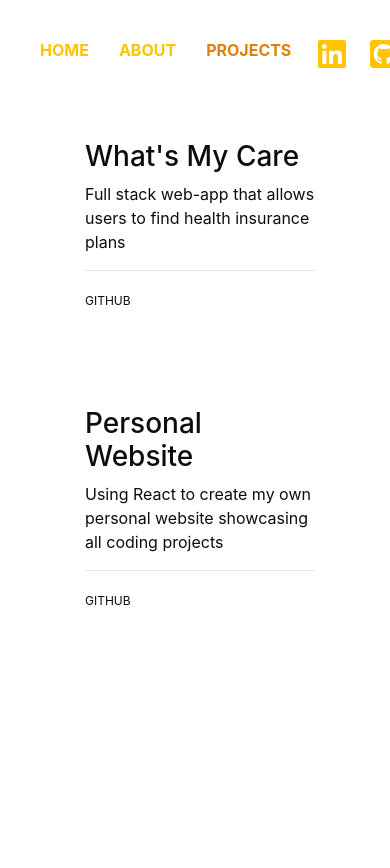
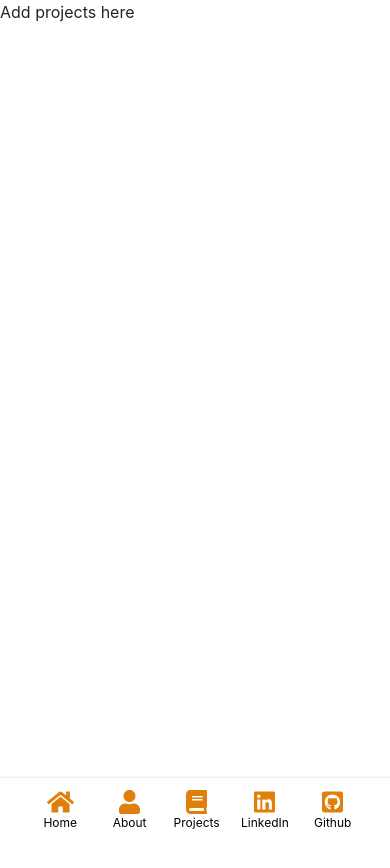
Before and after one commit to s-tao/personal-site, a React (Create React App) app: page /projects in a window 390 px wide. Shown: the top 868 px of the page. After the commit the page ends 844 px from the top, so only its background shows below. Built offline with nearby package versions, Linux system fonts and the light colour scheme; the HTML template or start-up script is replaced by a standard one.

Commit message:
added mobile styling for nav

```diff
--- a/src/Navbar/NavStyles.js
+++ b/src/Navbar/NavStyles.js
@@ -5,16 +5,13 @@ import { FontAwesomeIcon } from '@fortawesome/react-fontawesome';
 
 export const NavContainer = styled.div`
   display: flex;
-  height: 50px;
   margin: 25px;
   align-items: center;
+  justify-content: space-between;
 `;
 
 export const Navbar = styled.div`
-  ${'' /* padding: 8px; */}
   display: flex;
-  height: 25px;
-  justify-content: start;
 `;
 
 export const LinkStyle = styled(NavLink)`
@@ -30,7 +27,6 @@ export const LinkStyle = styled(NavLink)`
 export const SocialMedia = styled.div`
   display: flex;
   height: 25px;
-  margin-left: auto;
 `;
 
 export const IconStyle = styled(FontAwesomeIcon)`
@@ -39,3 +35,39 @@ export const IconStyle = styled(FontAwesomeIcon)`
   :hover {
       color: ${props => props.hover};
 `;
+
+/* mobile responsive */
+export const MobileNavContainer = styled(NavContainer)`
+  position: fixed;
+  width: 100vw;
+  bottom: 0;
+  margin: 0;
+  padding: 12px 24px;
+  background-color: #FFFFFF;
+  -webkit-box-shadow: 0px -1px 2px rgba(230,230,230,1);
+  -moz-box-shadow: 0px -1px 2px rgba(230,230,230,1);
+  box-shadow: 0px -1px 2px rgba(230,230,230,1);
+`;
+
+export const MobileNavbar = styled(Navbar)`
+  flex: 1;
+  padding: 0;
+  justify-content: space-around;
+  font-size: 12px;
+`;
+
+export const MobileNavLink = styled(NavLink)`
+  display: flex;
+  flex-direction: column;
+  align-items: center;
+`;
+
+export const MobileSocialMedia = styled.a`
+  color: ${props => props.color};
+  display: flex;
+  flex-direction: column;
+  align-items: center;
+`;
+
+export const MobileIconStyle = styled(IconStyle)`
+`;
--- a/src/Navbar/index.js
+++ b/src/Navbar/index.js
@@ -1,15 +1,82 @@
-import React from 'react';
+import React, { useEffect, useState } from 'react';
 import { NavContainer,
          Navbar,
          SocialMedia,
          IconStyle,
-         LinkStyle } from './NavStyles.js';
+         LinkStyle,
+         MobileNavContainer,
+         MobileNavbar,
+         MobileNavLink,
+         MobileIconStyle,
+         MobileSocialMedia
+       } from './NavStyles.js';
 import { faLinkedin, faGithubSquare } from '@fortawesome/free-brands-svg-icons';
+import { faHome, faUser, faBook } from '@fortawesome/free-solid-svg-icons'
 
 const Nav = ({ textColor, hoverColor, activeColor }) => {
 
+  const [mobileNav, setMobileNav] = useState(null);
+  const isMobile = mobileNav <= 640;
+
+  useEffect(() => {
+    setMobileNav(window.innerWidth);
+  }, []);
+
+  useEffect(() => {
+    // may switch to function dec. for global access
+    const handleResize = () => {
+      setMobileNav(window.innerWidth);
+    }
+
+    window.addEventListener("resize", handleResize);
+
+    return () => window.removeEventListener("resize", handleResize)
+  }, []);
+
 
   return (
+    <>
+      {isMobile ? (
+        <MobileNavContainer>
+          <MobileNavbar>
+            <MobileNavLink exact to="/">
+              <MobileIconStyle icon={faHome}
+                               color={hoverColor}
+                               size="2x">
+              </MobileIconStyle>
+              Home
+            </MobileNavLink>
+            <MobileNavLink to="/about">
+              <MobileIconStyle icon={faUser}
+                               color={hoverColor}
+                               size="2x">
+              </MobileIconStyle>
+              About
+            </MobileNavLink>
+            <MobileNavLink to="/projects">
+              <MobileIconStyle icon={faBook}
+                               color={hoverColor}
+                               size="2x">
+              </MobileIconStyle>
+              Projects
+            </MobileNavLink>
+            <MobileSocialMedia a href="https://www.linkedin.com/in/sarahtao/">
+              <MobileIconStyle icon={faLinkedin}
+                               color={hoverColor}
+                               size="2x">
+              </MobileIconStyle>
+              LinkedIn
+            </MobileSocialMedia>
+            <MobileSocialMedia a href="https://github.com/s-tao">
+              <MobileIconStyle icon={faGithubSquare}
+                               color={hoverColor}
+                               size="2x">
+              </MobileIconStyle>
+              Github
+            </MobileSocialMedia>
+          </MobileNavbar>
+        </MobileNavContainer>
+      ) : (
         <NavContainer>
           <Navbar>
             <LinkStyle exact to="/"
@@ -51,6 +118,9 @@ const Nav = ({ textColor, hoverColor, activeColor }) => {
             </a>
           </SocialMedia>
       </NavContainer>
+      )}
+
+    </>
   );
 }
 
--- a/src/Projects/index.js
+++ b/src/Projects/index.js
@@ -9,37 +9,7 @@ const Projects = () => {
   return (
     <>
       <Nav textColor="#FFC300" hoverColor="#e17f0b" activeColor="#e17f0b"/>
-      <Container>
-        <ProjectContainer>
-          <ProjectChild>
-            <Link to="/projects/whats-my-care">
-              <h3>What's My Care</h3>
-              <p>
-                Full stack web-app that allows users to find health insurance plans
-              </p>
-              </Link>
-            <hr></hr>
-            <a href="https://github.com/s-tao/whats-my-care"
-              className="alt-link">
-              GITHUB
-            </a>
-          </ProjectChild>
-          <ProjectChild>
-            <Link to="/projects/portfolio-website">
-              <h3>Personal Website</h3>
-              <p>
-                Using React to create my own personal website showcasing all coding
-                projects
-              </p>
-              </Link>
-            <hr></hr>
-            <a href="https://github.com/s-tao/personal-site"
-              className="alt-link">
-              GITHUB
-            </a>
-          </ProjectChild>
-        </ProjectContainer>
-      </Container>
+      Add projects here
     </>
   );
 }
```
Lines whose indentation alone changed are shown as unchanged.
